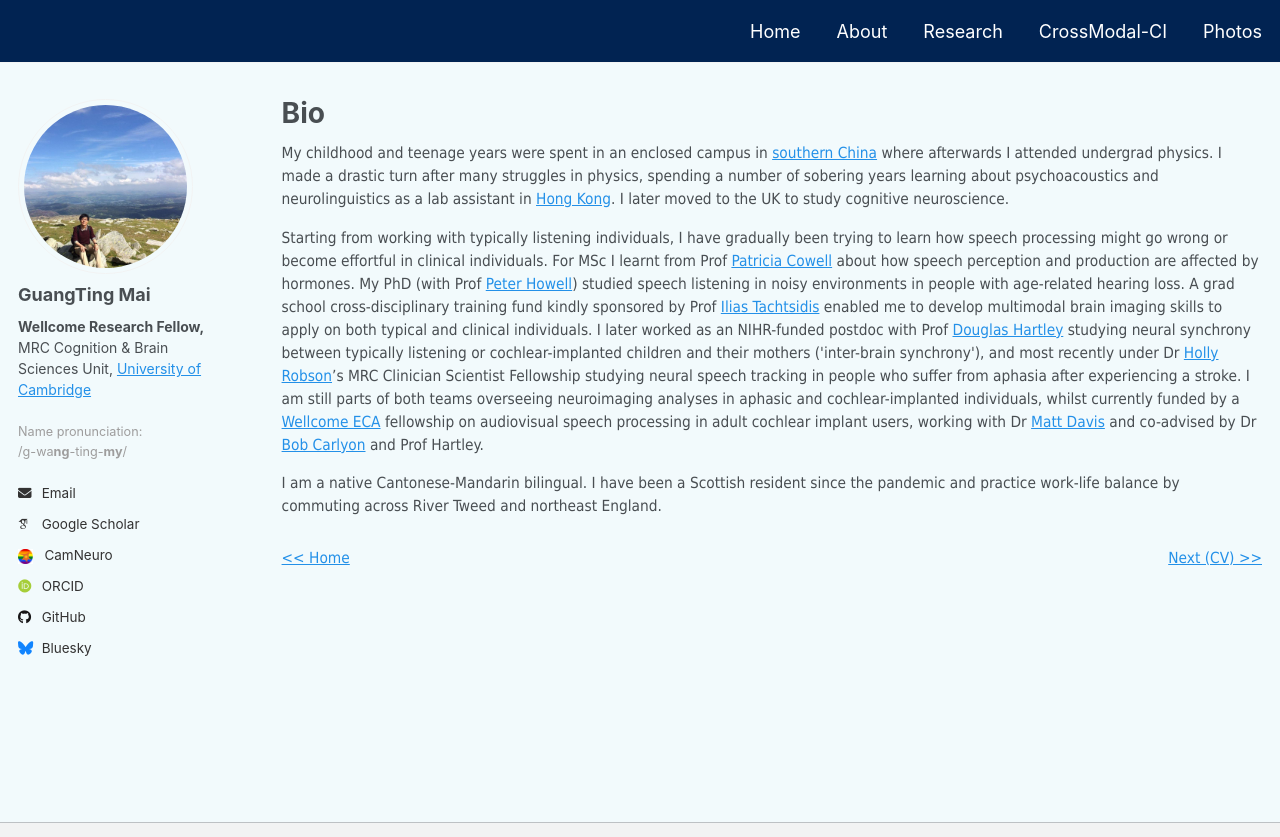
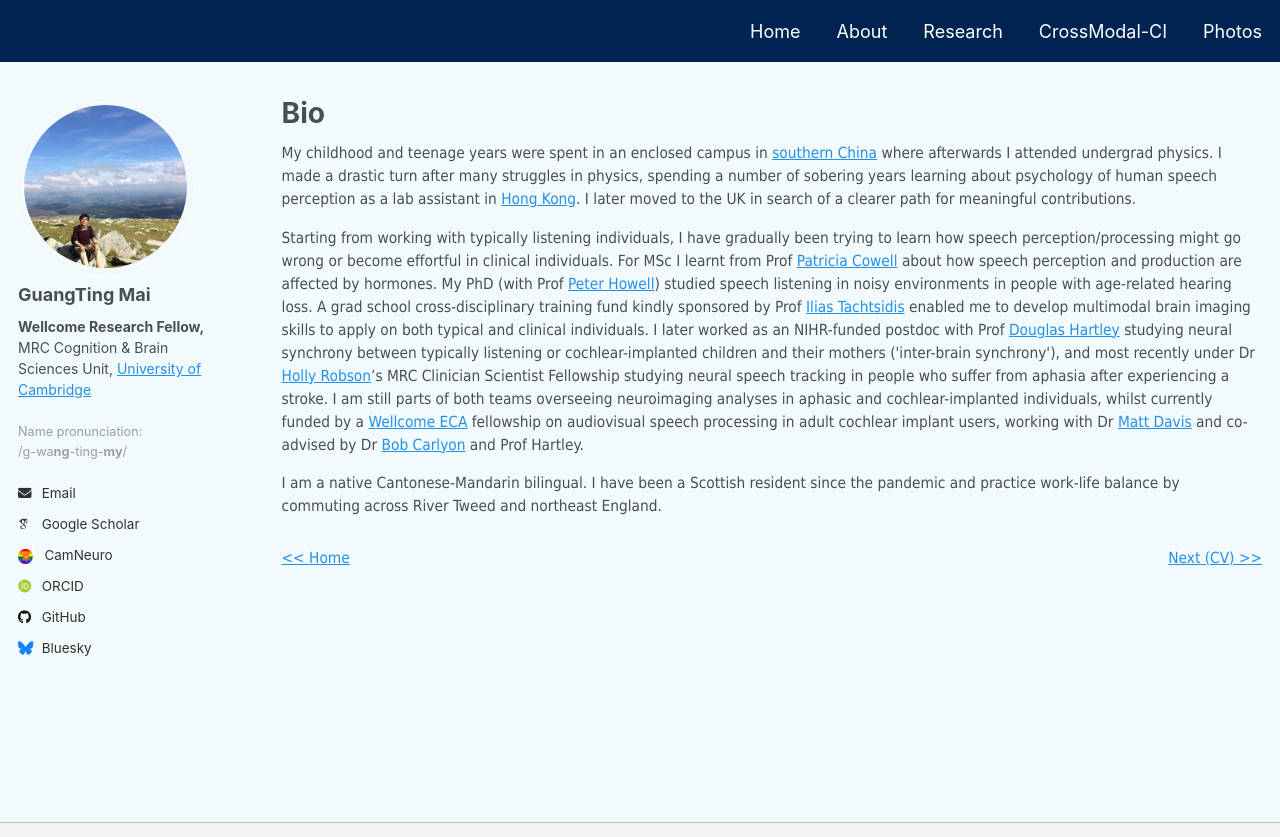
Before and after one commit to guangtingmai/guangtingmai.github.io, a Jekyll site: the page built from _pages/bio.html, in a window 1280 px wide and 1054 px high, cut to the strip 0-837 px from the top of the window. Built offline with Jekyll 4.4.1, drawn with Linux system fonts in a browser that asks for light colours; some web fonts are replaced.

Commit message:
Update bio.html

```diff
--- a/_pages/bio.html
+++ b/_pages/bio.html
@@ -6,12 +6,13 @@
 ---
 <p span style="font-size: 11.5pt;font-family: Tahoma;line-height: 1.5;display: block;margin-bottom: 0.2vh">My childhood and teenage years were spent in an enclosed
   campus in <a href="https://en.wikipedia.org/wiki/Sun_Yat-sen_University">southern China</a> where afterwards I attended undergrad physics. I made a
-  drastic turn after many struggles in physics, spending a number of sobering years learning about psychoacoustics and neurolinguistics as a lab assistant in <a href="https://www.ee.cuhk.edu.hk/~lel/research/index.html">Hong Kong</a>.
-  I later moved to the UK to study cognitive neuroscience.</span>
+  drastic turn after many struggles in physics, spending a number of sobering years learning about psychology of human speech perception as a lab assistant in
+  <a href="https://www.ee.cuhk.edu.hk/~lel/research/index.html">Hong Kong</a>. I later moved to the UK in search of a clearer path for meaningful contributions.</span>
 <p span style="font-size: 11.5pt;font-family: Tahoma;line-height: 1.5;display: block;margin-bottom: 0.2vh">Starting from working with typically listening individuals,
-  I have gradually been trying to learn how speech processing might go wrong or become effortful in clinical individuals. For MSc I learnt from Prof <a href="https://sheffield.ac.uk/ahpnm/people/human-communication-sciences/patricia-e-cowell">Patricia Cowell</a>
-  about how speech perception and production are affected by hormones. My PhD (with Prof <a href="https://profiles.ucl.ac.uk/2817-peter-howell/">Peter Howell</a>) studied speech listening in noisy environments in people with age-related
-  hearing loss. A grad school cross-disciplinary training fund kindly sponsored by Prof <a href="https://profiles.ucl.ac.uk/2168-ilias-tachtsidis">Ilias Tachtsidis</a>
+  I have gradually been trying to learn how speech perception/processing might go wrong or become effortful in clinical individuals. For MSc I learnt from Prof
+  <a href="https://sheffield.ac.uk/ahpnm/people/human-communication-sciences/patricia-e-cowell">Patricia Cowell</a> about how speech perception and production are
+  affected by hormones. My PhD (with Prof <a href="https://profiles.ucl.ac.uk/2817-peter-howell/">Peter Howell</a>) studied speech listening in noisy environments in
+  people with age-related hearing loss. A grad school cross-disciplinary training fund kindly sponsored by Prof <a href="https://profiles.ucl.ac.uk/2168-ilias-tachtsidis">Ilias Tachtsidis</a>
   enabled me to develop multimodal brain imaging skills to apply on both typical and clinical individuals. I later worked as an NIHR-funded
   postdoc with Prof <a href="https://www.nottingham.ac.uk/medicine/people/douglas.hartley">Douglas Hartley</a> studying neural synchrony between typically listening
   or cochlear-implanted children and their mothers ('inter-brain synchrony'), and most recently under Dr <a href="https://profiles.ucl.ac.uk/82001-holly-robson">Holly Robson</a>’s
```
